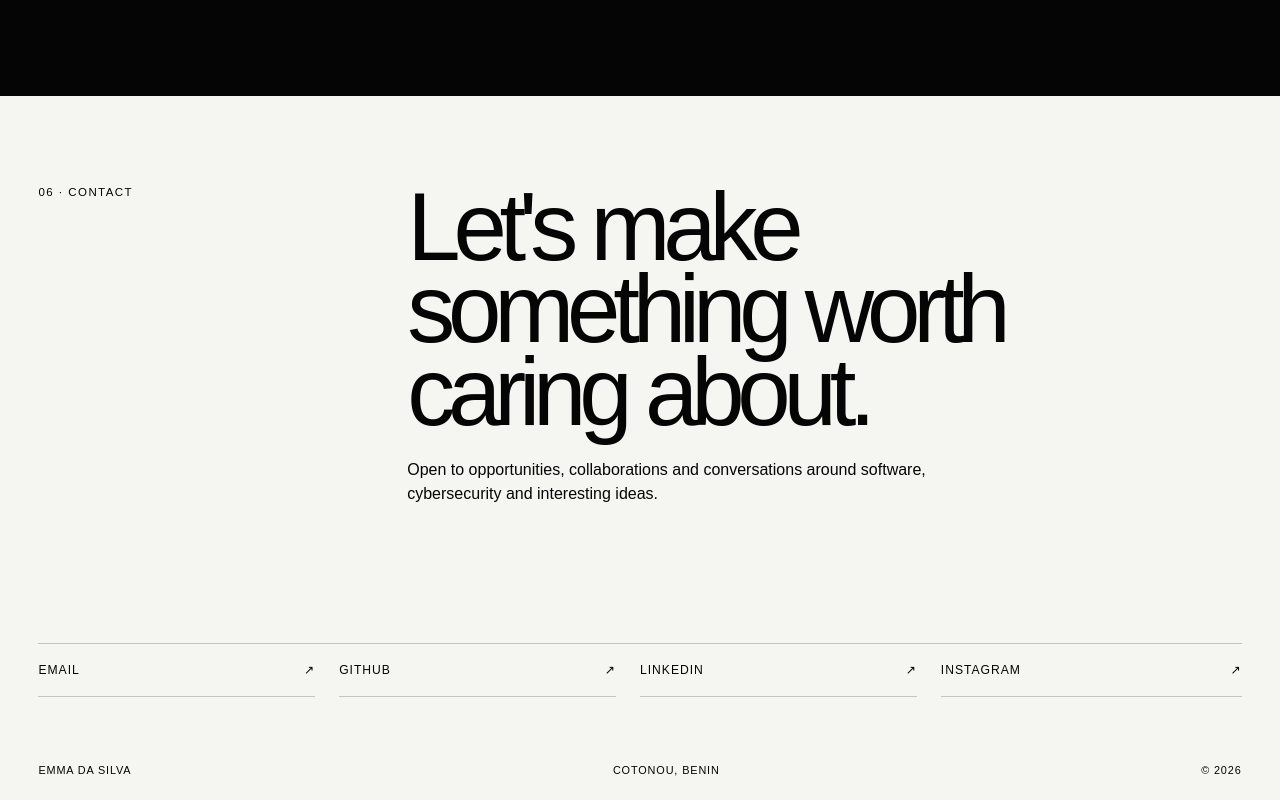
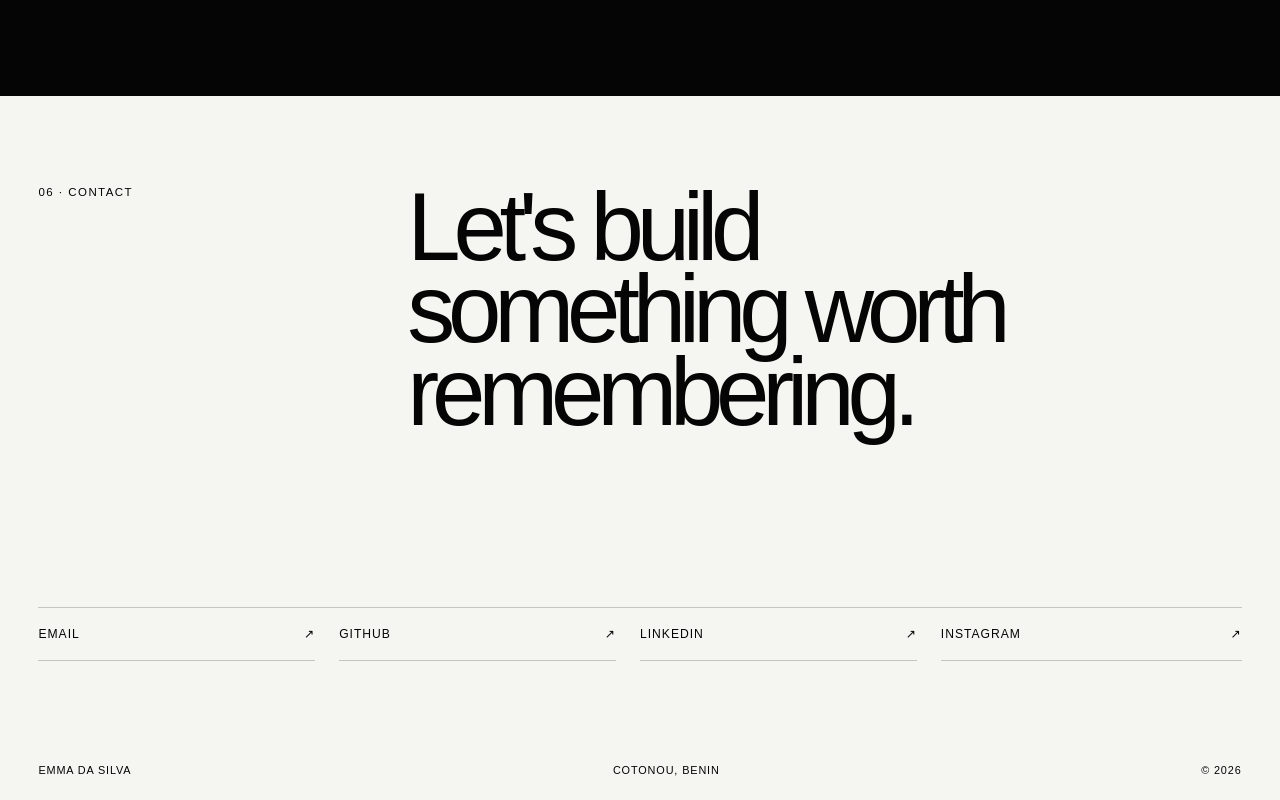
Before and after one commit to emma-dasilva-dev/emma-portfolio, a Next.js app: page / in a window 1280 px wide. Shown: the part 5072-5872 px from the top of the page. Built offline with nearby package versions, Linux system fonts and the light colour scheme.

Commit message:
Simplify contact copy to one sentence

```diff
--- a/src/components/sections/Contact.tsx
+++ b/src/components/sections/Contact.tsx
@@ -21,11 +21,7 @@ export default function Contact() {
       >
         <p className="section-kicker">06 · Contact</p>
         <div className="contact-message">
-          <h2>Let&apos;s make something worth caring about.</h2>
-          <p>
-            Open to opportunities, collaborations and conversations around
-            software, cybersecurity and interesting ideas.
-          </p>
+          <h2>Let&apos;s build something worth remembering.</h2>
         </div>
       </motion.div>
 
```
